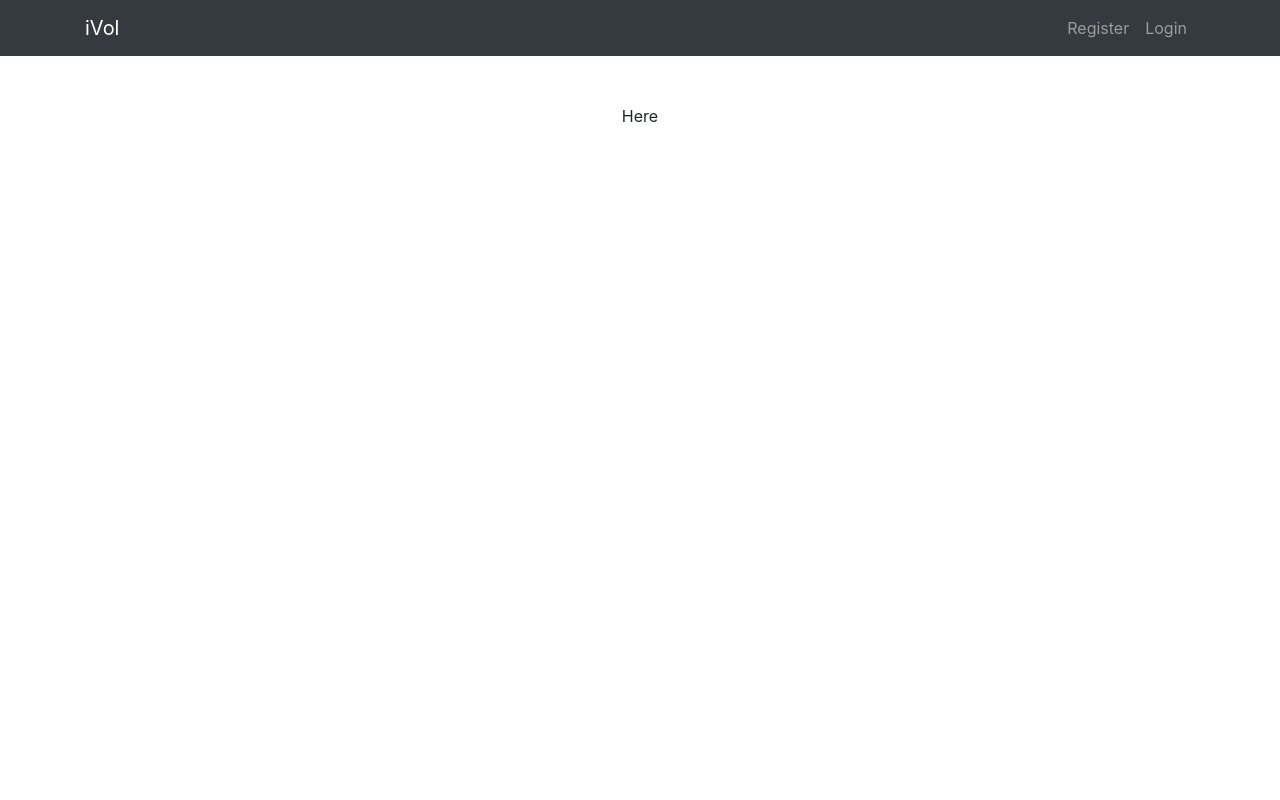
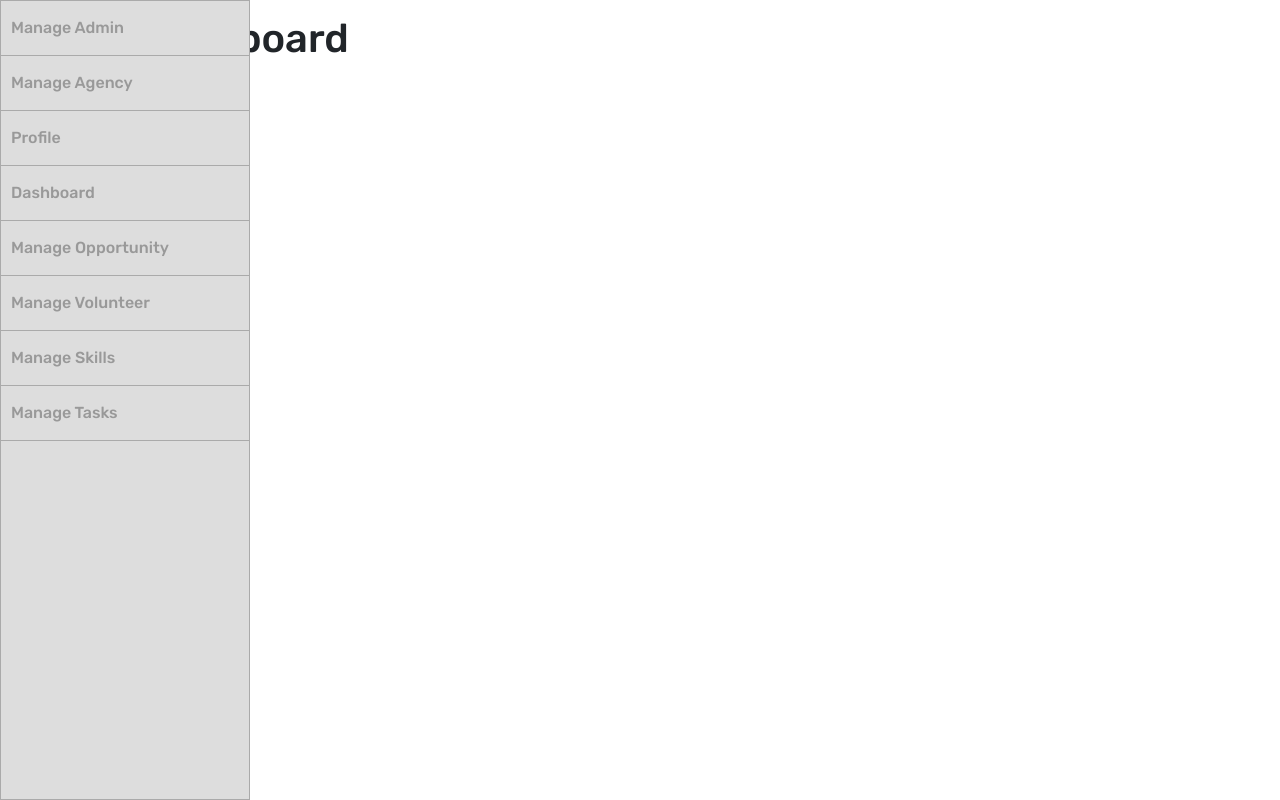
Before and after one commit to umarzahir-zz/console-copy, a React (Create React App) app: page / in a window 1280 px wide. Built offline with nearby package versions, Linux system fonts and the light colour scheme; no server answers.

Commit message:
[add]admindashboard

```diff
--- /dev/null
+++ b/public/assets/css/style.css
@@ -0,0 +1,75 @@
+/*generic css starts here*/
+@import url('https://fonts.googleapis.com/css?family=Rubik:300,400,500,700,900&display=swap');
+
+body{
+    font-family: 'Rubik', sans-serif !important;
+}
+.content{
+    padding: 15px;
+}
+/*navigaton css starts here*/
+.side-menu{
+    text-align: left;
+    background-color: #ddd;
+    position: fixed;
+    top: 0;
+    bottom: 0;
+    left: 0;
+    width: 250px;
+    border: 1px solid #aaa;
+}
+.side-menu-list{
+    padding: 0;
+    margin: 0;
+}
+.side-menu-item{
+    list-style-type: none;
+    border-bottom: 1px solid #aaa;
+}
+.side-menu-item a{
+    color:#999;
+    text-transform: capitalize;
+    padding:15px 10px;
+    display: inline-block;
+    font-weight: 500;
+    width: 100%;
+}
+.side-menu-item a:hover{
+    color:#ddd;
+    background-color: #999;
+    text-decoration: none;
+
+}
+/*navigaton css ends here*/
+
+/*generic css ends here*/
+
+/*signup and login css starts here*/
+.form-container{
+    width: 400px;
+    align-items: center;
+    height: 100vh;
+}
+.form{
+    border:1px solid #ddd;
+    padding:50px !important;
+    background-color: #eee;
+    border-radius: 10px;
+    margin-top: 20px;
+}
+.form-button{
+    background-color: #999 !important;
+    border-color: #CCC !important;
+}
+.form-footer{
+    justify-content: space-between;
+    align-items: center;
+
+}
+.link{
+    color: #555;
+}
+/*signup and login css ends here*/
+/*admin dashboard css starts here*/
+
+/*admin dashboard css ends here*/
--- a/public/index.html
+++ b/public/index.html
@@ -9,6 +9,7 @@
       name="iVol"
       content="iVol created using create-react-app"
     />
+    <link href="./assets/css/style.css" rel="stylesheet"/>
     <link rel="apple-touch-icon" href="logo192.png" />
     <!--
       manifest.json provides metadata used when your web app is installed on a
--- a/src/App.js
+++ b/src/App.js
@@ -1,29 +1,24 @@
 import React, { Component } from 'react';
-import AppNavbar from './components/AppNavbar';
-import { Container } from 'reactstrap';
 import { Provider } from 'react-redux';
 import store from './store';
 import { loadUser } from './actions/authActions';
-
+import { BrowserRouter } from "react-router-dom";
 import 'bootstrap/dist/css/bootstrap.min.css';
 import './App.css';
-
+import AppRouter from "./AppRouter";
 class App extends Component {
   componentDidMount() {
-    store.dispatch(loadUser());
+    // store.dispatch(loadUser());
   }
 
   render() {
     return (
       <Provider store={store}>
-        <div className='App'>
-          <AppNavbar />
-          <Container>
-            <div>
-              Here
-            </div>
-          </Container>
+         <BrowserRouter>
+        <div className="App">
+          <AppRouter />
         </div>
+      </BrowserRouter>
       </Provider>
     );
   }
--- /dev/null
+++ b/src/AppRouter.js
@@ -0,0 +1,18 @@
+import React, { Component } from 'react'
+import { Switch, Route } from 'react-router-dom';
+import Login from './scenes/Login/Login';
+import Signin from './scenes/Signin/Signin';
+import AdminDashboard from "./scenes/AdminDashboard/index.js";
+export default class AppRouter extends Component {
+    render() {
+        return (
+            <div>
+                <Switch>
+                    <Route exact path='/signin' component={Signin} />
+                    <Route exact path='/login' component={Login} />
+                    <Route exact path='/' component={AdminDashboard} />
+                </Switch>
+            </div>
+        )
+    }
+}
--- a/src/assets/css/style.css
+++ /dev/null
@@ -1,3 +0,0 @@
-.container{
-    background-color: aquamarine;
-}
--- /dev/null
+++ b/src/components/Navigation/index.js
@@ -0,0 +1,36 @@
+import React, {Component} from "react";
+import { Link } from "react-router-dom";
+export default class Navigation extends Component {
+    render(){
+        return(
+            <div className="side-menu">
+                <ul className="side-menu-list">
+                    <li className="side-menu-item">
+                        <Link to="">manage admin</Link>
+                    </li>
+                    <li className="side-menu-item">
+                        <Link to="">manage agency</Link>
+                    </li>
+                    <li className="side-menu-item">
+                        <Link to="">profile</Link>
+                    </li>
+                    <li className="side-menu-item">
+                        <Link to="">dashboard</Link>
+                    </li>
+                    <li className="side-menu-item">
+                        <Link to="">manage opportunity</Link>
+                    </li>
+                    <li className="side-menu-item">
+                        <Link to="">manage volunteer</Link>
+                    </li>
+                    <li className="side-menu-item">
+                        <Link to="">manage skills</Link>
+                    </li>
+                    <li className="side-menu-item">
+                        <Link to="">manage tasks</Link>
+                    </li>
+                </ul>
+            </div>
+        )
+    }
+}
--- /dev/null
+++ b/src/scenes/AdminDashboard/index.js
@@ -0,0 +1,26 @@
+import React, {Component}  from "react";
+import  Navigation from "../../components/Navigation/index.js";
+export default class AdminDashboard extends Component{
+    render(){
+        return(
+            <div className="wrapper">
+                <div className="container-fluid">
+                    <div className="row">
+                        <aside>
+                            <Navigation/>
+                        </aside>
+                        <article>
+                            <div className="content">
+                                <div className="dashboard">
+                                    <div className="page_title">
+                                        <h1>admin dashboard</h1>
+                                    </div>
+                                </div>
+                            </div>
+                        </article>
+                    </div>
+               </div>
+            </div>
+        )
+    }
+}
--- a/src/scenes/Login/Login.js
+++ b/src/scenes/Login/Login.js
@@ -2,13 +2,35 @@ import React, {Component} from 'react';
 import { PropTypes } from 'prop-types';
 import { connect } from "react-redux";
 import { login } from "../../actions/userActions";
+import { Link } from "react-router-dom";
 class Login extends Component{
     componentDidMount(){
-        this.props.login();
+        // this.props.login();
     }
     render(){
         return(
-            <div><h1>Login</h1></div>
+            <div className="d-flex m-auto form-container text-left flex-wrap">
+            <div className="w-100">
+            <div className="">
+                <h1>Sign-in</h1>
+            </div>
+            <form className="col-12 form">
+                <div className="form-group">
+                    <label for="exampleInputEmail1">Email address</label>
+                    <input type="email" className="form-control" id="exampleInputEmail1" aria-describedby="emailHelp"/>
+                </div>
+                <div class="form-group">
+                    <label for="exampleInputPassword1">Password</label>
+                    <input type="password" className="form-control" id="exampleInputPassword1"/>
+                </div>
+                <div className="form-footer w-100 d-flex">
+                    <button type="submit" className="btn btn-primary form-button">Submit</button>
+                    <Link className="link" to="/">Signup</Link>
+                    </div>
+
+            </form>
+            </div>
+        </div>
         )
     }
 }
--- a/src/scenes/Signin/Signin.js
+++ b/src/scenes/Signin/Signin.js
@@ -1,9 +1,29 @@
 import React, {Component} from 'react';
-
+import { Link } from "react-router-dom";
 export default class Signin extends Component{
     render(){
         return(
-            <div><h1>Signin</h1></div>
+            <div className="d-flex m-auto form-container text-left flex-wrap">
+                <div className="w-100">
+                <div className="">
+                    <h1>Sign-up</h1>
+                </div>
+                <form className="col-12 form">
+                    <div className="form-group">
+                        <label for="exampleInputEmail1">Email address</label>
+                        <input type="email" className="form-control" id="exampleInputEmail1" aria-describedby="emailHelp"/>
+                    </div>
+                    <div class="form-group">
+                        <label for="exampleInputPassword1">Password</label>
+                        <input type="password" className="form-control" id="exampleInputPassword1"/>
+                    </div>
+                    <div className="form-footer w-100 d-flex">
+                    <button type="submit" className="btn btn-primary form-button">Submit</button>
+                    <Link className="link" to="/login">Login</Link>
+                    </div>
+                </form>
+                </div>
+            </div>
         )
     }
 }
```
Also changed, not shown: public/assets/images/iVol.png (renamed from src/assets/images/iVol.png), public/assets/js/custom.js (renamed from src/assets/js/custom.js).
